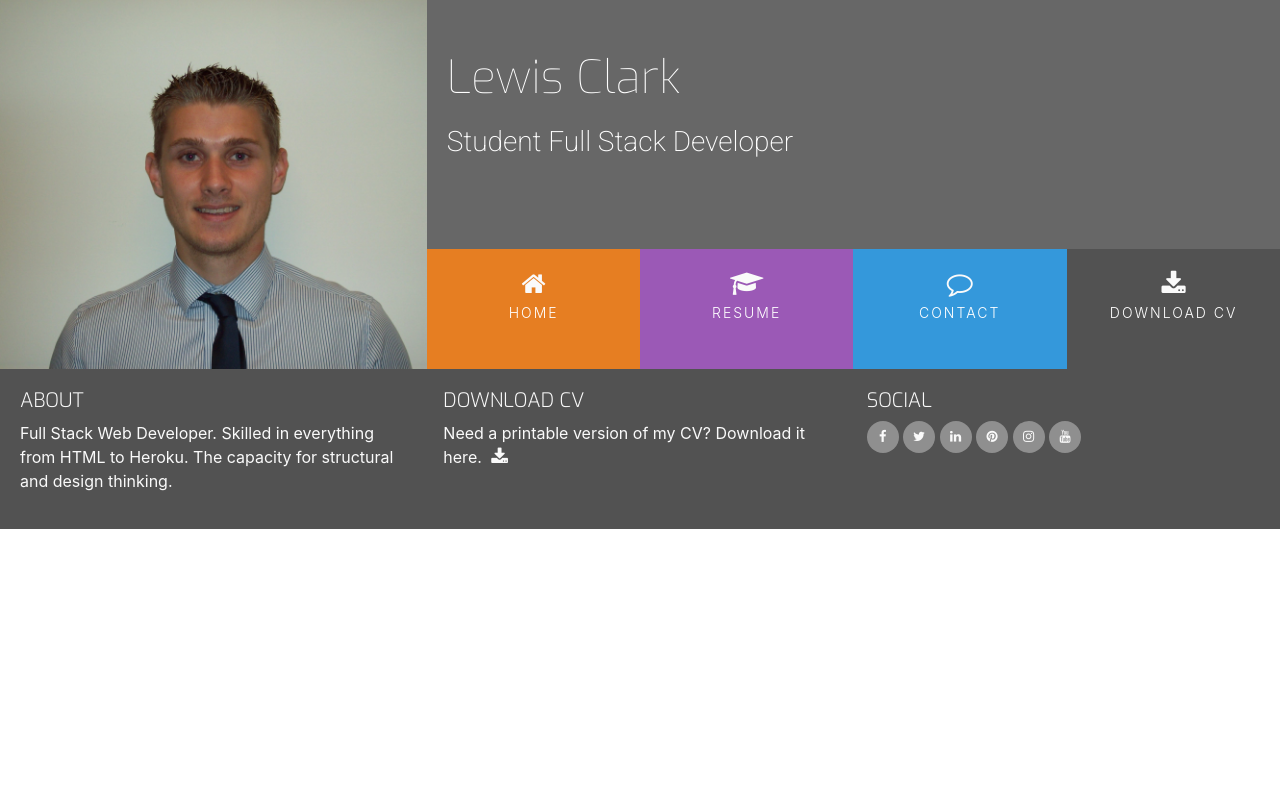
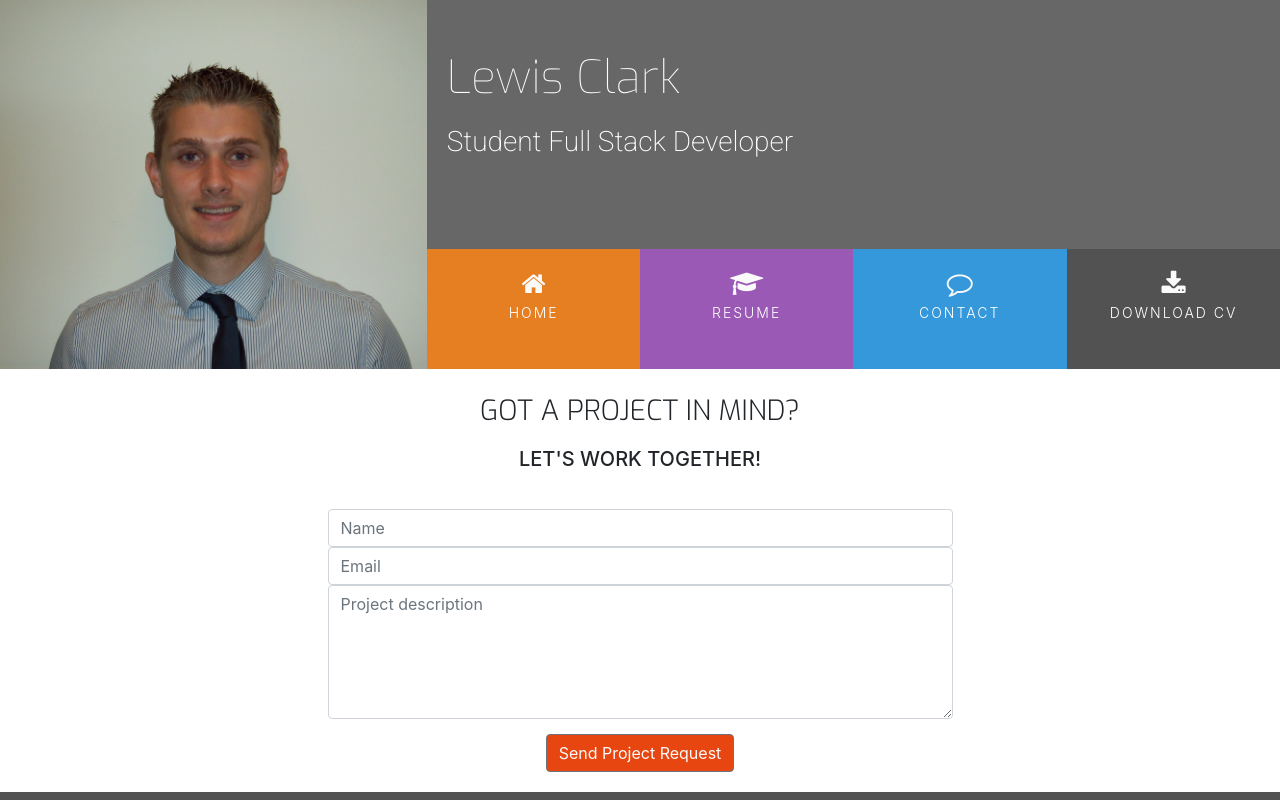
Before and after one commit to lewisclark4/MyResumeMiniProject, a plain HTML site: page contact.html in a window 1280 px wide. Shown: the top 800 px of the page. Drawn offline with nearby package versions, Linux system fonts and the light colour scheme.

Commit message:
finalised contact.html with form and styling

```diff
--- a/assets/css/style.css
+++ b/assets/css/style.css
@@ -55,6 +55,12 @@
 .progress-bar-sql {
     background-color: red
 }
+
+.bg-color-contact{
+    background-color: #ffffff;
+}
+
+
 /*-----------------------------------Special paddings/margins/text */
 
 body {
@@ -310,6 +316,39 @@ header {
 }
 
 
+/*-----------------------------------Contact Form */
+
+.contact-heading {
+    font-family: "exo", sans-serif;
+    font-weight: 300;
+    margin-top: 25px;
+    margin-bottom: 20px;
+}
+
+.center-form {
+    padding-top: 10px;
+    margin: 0 auto;
+    max-width: 70%;
+}
+
+button[type="submit"] {
+    margin-top: 15px;
+    margin-bottom: 20px;
+    color: #fafafa;
+    background-color: #e84610;
+}
+
+/*-----------------------------------Media Queries */
+
+@media(min-width: 992px) {
+    .center-form {
+    padding-top: 30px;
+    min-height: 300px;
+    margin: 0 auto;
+    max-width: 50%;
+}
+}
+
 /*-----------------------------------Footer */
 
 footer {
--- a/contact.html
+++ b/contact.html
@@ -51,7 +51,28 @@
 			</div>
 		</div>
 	</header>
-	<section>
+	<section class="container-fluid">
+        <div class="row bg-color-contact">
+            <div class="col">
+                <h3 class="contact-heading uppercase text-center">Got a project in mind?</h3>
+                <h5 class="uppercase text-center">Let's work together!</h5>
+
+                <div class="center-form">
+                    <form>
+                        <input type="text" name="name" id="fullname" class="form-control" placeholder="Name" required>
+                        <input type="text" name="email" id="emailaddress" class="form-control" placeholder="Email" required>
+                        <textarea rows="5" name="projectsummary" id="projectsummary" class="form-control" placeholder="Project description" required></textarea>
+                        <div class="form-row text-center">
+                            <div class="col">
+                                <button type="submit" class="btn btn-secondary">Send Project Request</button>
+                            </div>
+                        </div>
+                    </form>
+                </div>
+            </div>
+        </div>
+
+
 	</section>
 	<footer id="footer-details" class="container-fluid">
 		<div class="row">
```
